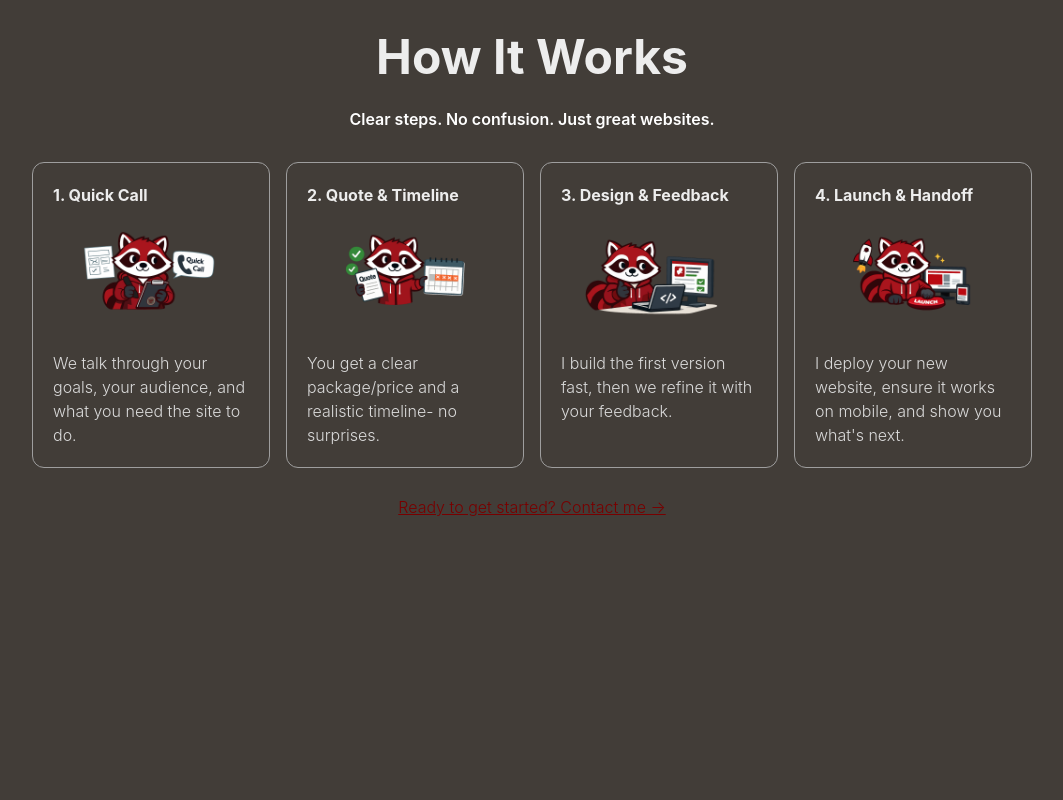
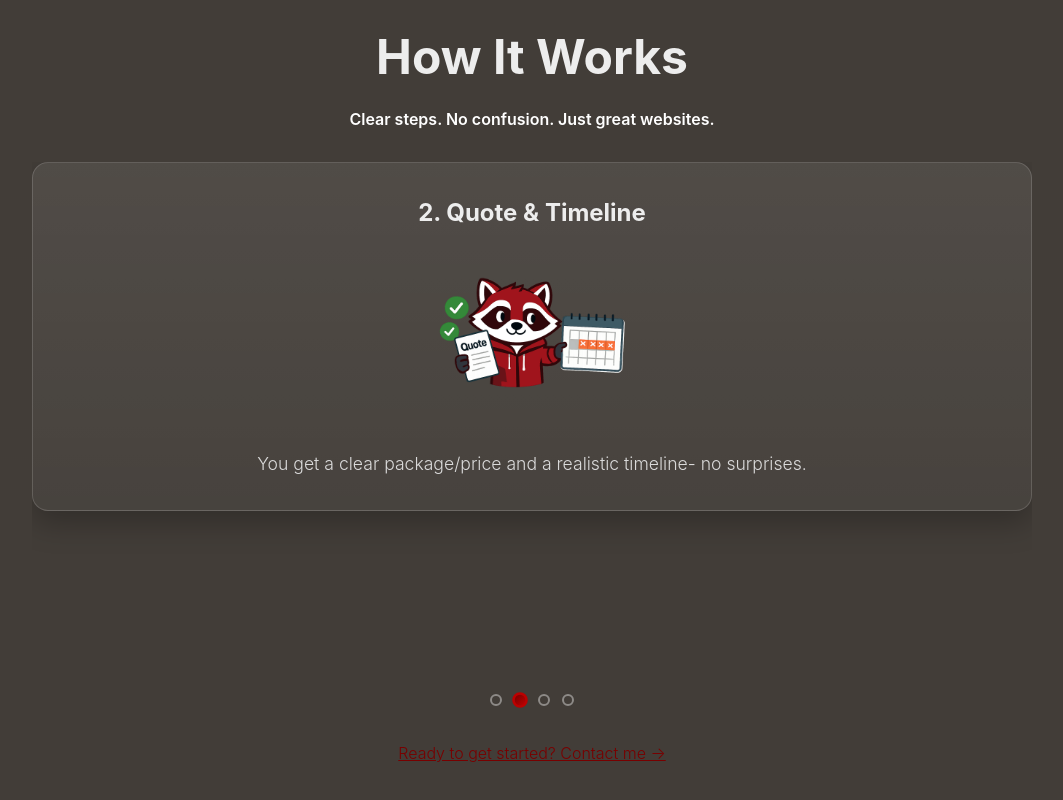
Before and after one commit to LifeIsFiction5/MaroonRaccoon, a Next.js app in the folder frontend/: page / in a window 1280 px wide. Shown: the part 2066-2866 px from the top of the page, without its empty margins (108-1171 px from the left). Before the commit the page ends 2652 px from the top, so only its background shows below. Built offline with nearby package versions, Linux system fonts and the light colour scheme.

Commit message:
add carousel/swipe functionality to home page 'How it works' section

```diff
--- a/frontend/src/app/globals.css
+++ b/frontend/src/app/globals.css
@@ -233,7 +233,95 @@ h6 {
 .hitw-img {
   display: block;
   margin: 0 auto 1rem;
-  max-width: 180px;
+  max-width: 280px;
+}
+
+/* ========================================
+   CAROUSEL STYLES (How It Works Section)
+   ======================================== */
+
+/* Container: Holds all cards but only shows one */
+.carousel-container {
+  position: relative;
+  width: 100%;
+  min-height: 500px; /* Prevents layout shift when cards change */
+  margin: 2rem 0;
+  overflow: hidden; /* Hides cards that slide off-screen */
+}
+
+/* Individual Card: Starts hidden, slides in when active */
+.carousel-card {
+  position: absolute; /* Stack all cards on top of each other */
+  top: 0;
+  left: 0;
+  width: 100%;
+  padding: 2rem;
+  border: 1px solid rgba(255, 255, 255, 0.15);
+  border-radius: 16px;
+  background: linear-gradient(180deg, rgba(255,255,255,0.08), rgba(255,255,255,0.03));
+  box-shadow: 0 12px 30px rgba(0,0,0,0.25);
+
+  /* Start invisible and slightly to the right */
+  opacity: 0;
+  transform: translateX(100px);
+
+  /* Smooth fade + slide animation */
+  transition: opacity 0.6s ease, transform 0.6s ease;
+
+  /* Don't let users click hidden cards */
+  pointer-events: none;
+}
+
+/* Active Card: Fully visible, centered */
+.carousel-card.active {
+  opacity: 1;
+  transform: translateX(0); /* Slide to center */
+  pointer-events: auto; /* Allow clicks */
+  z-index: 1; /* Bring to front */
+}
+
+/* Navigation Dots (below carousel) */
+.carousel-dots {
+  display: flex;
+  gap: 0.75rem;
+  justify-content: center;
+  margin-top: 2rem;
+}
+
+/* Individual Dot Button */
+.carousel-dot {
+  width: 12px;
+  height: 12px;
+  border-radius: 50%; /* Makes it a circle */
+  border: 2px solid rgba(255, 255, 255, 0.4);
+  background: transparent;
+  cursor: pointer;
+  transition: all 0.3s ease;
+  padding: 0; /* Remove default button padding */
+}
+
+/* Dot Hover Effect */
+.carousel-dot:hover {
+  border-color: rgba(187, 1, 1, 0.8);
+  transform: scale(1.2);
+}
+
+/* Active Dot (filled) */
+.carousel-dot.active {
+  background: linear-gradient(135deg, #780000, #bb0101);
+  border-color: #bb0101;
+  transform: scale(1.3);
+}
+
+/* Mobile: Smaller cards, less padding */
+@media (max-width: 768px) {
+  .carousel-container {
+    min-height: 550px; /* Taller for mobile (stacked content) */
+  }
+
+  .carousel-card {
+    padding: 1.5rem;
+  }
 }
 
 @media (min-width: 900px) {
@@ -364,3 +452,43 @@ h6 {
     padding: 2rem 1rem;
   }
 }
+
+/* Hero Logo Effects */
+.hero-logo {
+  transition: all 0.4s ease;
+  filter: drop-shadow(0 0 0px rgba(120, 0, 0, 0));
+  cursor: pointer;
+}
+
+/* Desktop hover effects */
+@media (hover: hover) {
+  .hero-logo:hover {
+    transform: scale(1.05) rotate(2deg);
+    filter: drop-shadow(0 0 25px rgba(187, 1, 1, 0.8))
+            drop-shadow(0 0 50px rgba(120, 0, 0, 0.5))
+            drop-shadow(0 0 75px rgba(227, 15, 0, 0.3));
+    animation: logoPulse 2s ease-in-out infinite;
+  }
+}
+
+/* Mobile/touch active state */
+.hero-logo:active {
+  transform: scale(1.05) rotate(2deg);
+  filter: drop-shadow(0 0 25px rgba(187, 1, 1, 0.8))
+          drop-shadow(0 0 50px rgba(120, 0, 0, 0.5))
+          drop-shadow(0 0 75px rgba(227, 15, 0, 0.3));
+}
+
+/* Pulsing glow animation */
+@keyframes logoPulse {
+  0%, 100% {
+    filter: drop-shadow(0 0 25px rgba(187, 1, 1, 0.8))
+            drop-shadow(0 0 50px rgba(120, 0, 0, 0.5))
+            drop-shadow(0 0 75px rgba(227, 15, 0, 0.3));
+  }
+  50% {
+    filter: drop-shadow(0 0 35px rgba(187, 1, 1, 1))
+            drop-shadow(0 0 60px rgba(120, 0, 0, 0.7))
+            drop-shadow(0 0 90px rgba(227, 15, 0, 0.5));
+  }
+}
--- a/frontend/src/components/HomeHero.jsx
+++ b/frontend/src/components/HomeHero.jsx
@@ -12,20 +12,8 @@ export default function Hero() {
           <p style={{ fontSize: "1.2rem", marginBottom: "2rem" }}>
             Professional web development services and creative solutions for your business needs.
           </p>
-          <Link href="/contact" passHref>
-          <button
-            style={{
-              background: "#530000ff",
-              color: "white",
-              padding: "1rem 2rem",
-              border: "none",
-              borderRadius: "5px",
-              fontSize: "1.1rem",
-              cursor: "pointer",
-            }}
-          >
+          <Link href="/contact" passHref className="cta-button">
             Get Started
-          </button>
           </Link>
         </div>
         <div className="hero-image">
@@ -36,6 +24,7 @@ export default function Hero() {
             height={600}
             loading="eager"
             priority
+            className="hero-logo"
             style={{ maxWidth: "100%", height: "auto", width: "auto" }}
           />
         </div>
--- a/frontend/src/components/HowItWorks.jsx
+++ b/frontend/src/components/HowItWorks.jsx
@@ -1,8 +1,15 @@
+"use client";
+import { useState, useEffect } from "react";
 import Image from "next/image";
 import Link from "next/link";
 
+export default function HowItWorks() {
+    // STATE: Which card index are we showing? (0, 1, 2, or 3)
+    const [activeIndex, setActiveIndex] = useState(0);
 
-export default function HowItWorks() {
+    // STATE: Did the user manually interact? (stops auto-play)
+    const [isPaused, setIsPaused] = useState(false);
+
     const steps = [
         {
             title: "Quick Call",
@@ -30,50 +37,102 @@ export default function HowItWorks() {
         }
     ];
 
+    useEffect(() => {
+        if (isPaused) return;
+
+        const timer = setInterval(() => {
+            setActiveIndex((current) => {
+                return current === steps.length - 1 ? 0 : current + 1;
+            });
+        }, 4000);
+
+        return () => clearInterval(timer);
+    }, [isPaused, steps.length]);
+
+    const [touchStart, setTouchStart] = useState(0);
+    const [touchEnd, setTouchEnd] = useState(0);
+
+
+    const handleTouchStart = (e) => {
+        setTouchStart(e.touches[0].clientX);
+    };
+
+    const handleTouchMove = (e) => {
+        setTouchEnd(e.touches[0].clientX);
+    };
+
+    const handleTouchEnd = () => {
+        if (touchStart - touchEnd > 75) {
+            setActiveIndex((current) =>
+                current === steps.length - 1 ? 0 : current + 1
+            );
+            setIsPaused(true); // User took control, pause auto-play
+        }
+
+        // Swipe right (previous card)
+        if (touchStart - touchEnd < -75) {
+            setActiveIndex((current) =>
+                current === 0 ? steps.length - 1 : current - 1
+            );
+            setIsPaused(true);
+        }
+    };
+
     return (
         <div style={{maxWidth: "1000px", margin: "0 auto", textAlign: "center" }}>
-            <h1 >How It Works</h1>
+            <h1>How It Works</h1>
             <h2 style={{color: "#ffffffff", marginBottom: "2rem" }}>
-                Clear steps.  No confusion.  Just great websites.
+                Clear steps. No confusion. Just great websites.
             </h2>
 
+            {/* CAROUSEL CONTAINER */}
             <div
-                style={{
-                    display: "grid",
-                    gridTemplateColumns: "repeat(auto-fit, minmax(220px, 1fr))",
-                    gap: "1rem",
-                    textAlign: "left"
-                }}
+                className="carousel-container"
+                onTouchStart={handleTouchStart}
+                onTouchMove={handleTouchMove}
+                onTouchEnd={handleTouchEnd}
             >
-                {steps.map((steps, index) => (
+                {steps.map((step, index) => (
                     <div
-                        key={steps.title}
-                        style={{
-                            border: "1px solid #9e9e9eff",
-                            borderRadius: "12px",
-                            padding: "1.25rem",
-                            background: "transparent",
-                        }}
+                        key={step.title}
+                        className={`carousel-card ${index === activeIndex ? 'active' : ''}`}
                     >
-                        <div style={{ fontWeight: 700, marginBottom: "0.5rem" }}>
-                            {index + 1}. {steps.title}
+                        <div style={{ fontWeight: 700, marginBottom: "1rem", fontSize: "1.5rem" }}>
+                            {index + 1}. {step.title}
                         </div>
 
                         <Image
-                            src={steps.img}
-                            alt={steps.alt}
+                            src={step.img}
+                            alt={step.alt}
                             width={400}
                             height={400}
                             className="hitw-img"
-                            priority={index=== 0}
+                            priority={index === 0}
                         />
 
-
-                            <div style={{ color: "#dadadaff", lineHeight: "1.5" }}>{steps.text}</div>
+                        <div style={{ color: "#dadadaff", lineHeight: "1.6", fontSize: "1.1rem", marginTop: "1rem" }}>
+                            {step.text}
+                        </div>
                     </div>
                 ))}
             </div>
-                <div style={{ marginTop: "1.5rem"}}>
+
+            {/* NAVIGATION DOTS */}
+            <div className="carousel-dots">
+                {steps.map((_, index) => (
+                    <button
+                        key={index}
+                        className={`carousel-dot ${index === activeIndex ? 'active' : ''}`}
+                        onClick={() => {
+                            setActiveIndex(index);
+                            setIsPaused(true); // User clicked, pause auto-play
+                        }}
+                        aria-label={`Go to step ${index + 1}`}
+                    />
+                ))}
+            </div>
+
+            <div style={{ marginTop: "2rem"}}>
                 <Link href="/contact" style={{ textDecoration: "underline" }}>
                     Ready to get started? Contact me →
                 </Link>
```
Lines whose indentation alone changed are shown as unchanged.
